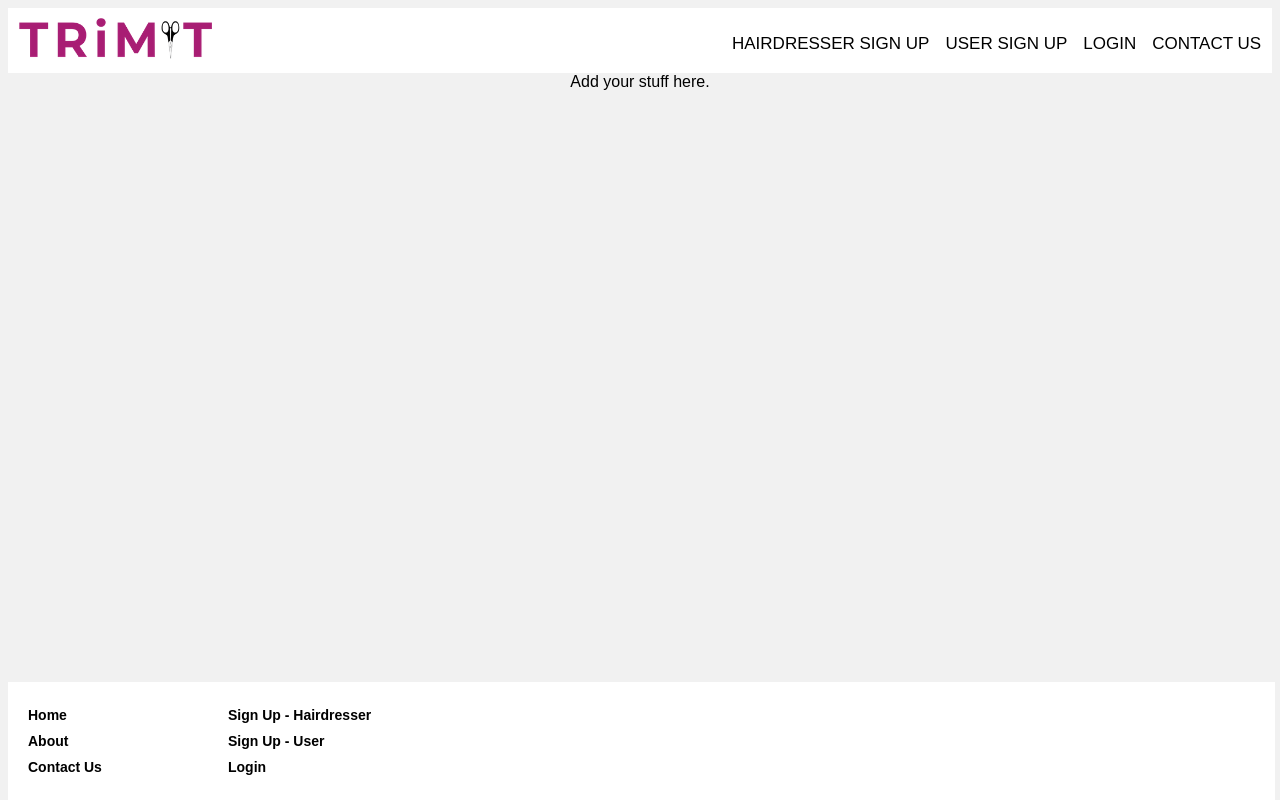
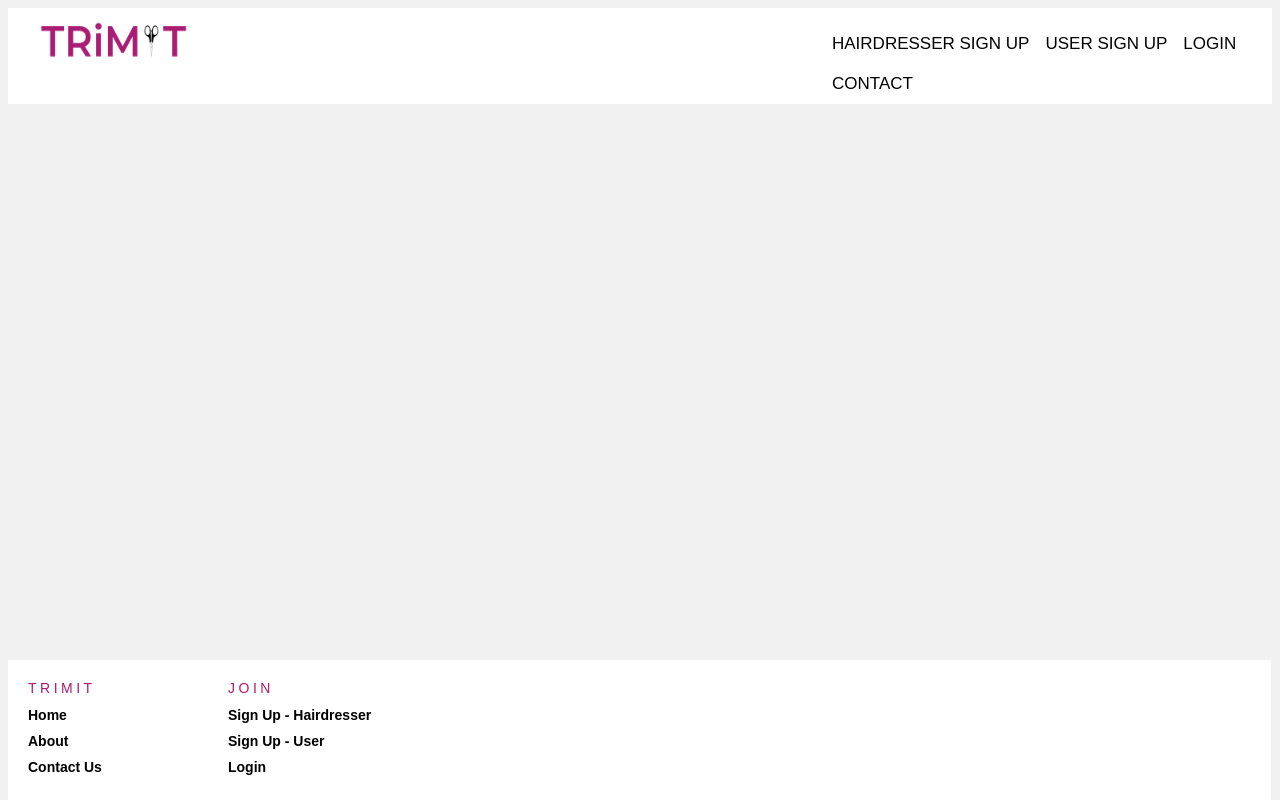
Before and after one commit to AdrianBorg/TeamI, a Django app: page / in a window 1280 px wide. Run offline with Django 3.2, Linux system fonts and the light colour scheme.

Commit message:
finished base

```diff
--- a/static/css/base.css
+++ b/static/css/base.css
@@ -4,18 +4,19 @@ body {
 }
 
 .h1 {
+    color: #a81d73;
     font-size: 30px;
     font-family: Arial, Helvetica, sans-serif;
     font-weight: bold;
 }
 
 .h2 {
-    font-size: 25px;
+    font-size: 22px;
     font-family: Arial, Helvetica, sans-serif;
 }
 
 .text {
-    font-size: 19px;
+    font-size: 17px;
     font-family: Arial, Helvetica, sans-serif;
 }
 
@@ -55,10 +56,10 @@ body {
 
 .logo{
     float: left;
-    vertical-align: left;
+    vertical-align: right;
     width: 200px;
     height: 45px;
-    margin-right: 500px;
+    margin-right: 600px;
 }
 
 .menu a:hover {
@@ -75,7 +76,7 @@ body {
 }
 
 .footer {
-    width: 99%;
+    width: 98.7%;
     position: absolute;
     bottom: 0;
     height: auto;
@@ -89,6 +90,19 @@ body {
     box-sizing: border-box;
     padding: 20px 20px 20px 20px;
 }
+
+.footer .col h1 {
+    margin: 0;
+    padding: 0;
+    font-family: inherit;
+    font-size: 14px;
+    line-height: 17px;
+    padding: 0px 0px 5px 0px;
+    color: #a81d73;
+    font-weight: normal;
+    text-transform: uppercase;
+    letter-spacing: 0.250em;
+  }
 
 .footer .col ul{
     list-style-type: none;
--- a/templates/trimit/base.html
+++ b/templates/trimit/base.html
@@ -27,7 +27,7 @@
                     <a href="#hairdresserSignUp" onclick=hairdresserSignup();>Hairdresser sign up</a>
                     <a href="#userSignUp" onclick=userSignup();>User sign up</a>
                     <a href="#login" onclick=login();>login</a>
-                    <a href="#contact" onclick=contact();>contact us</a>
+                    <a href="#contact" onclick=contact();>contact</a>
                     </ul>
                     </a>
             </div>
@@ -38,7 +38,7 @@
             <div class="container-fluid">
                 <div class="row row-centered">
                         <div class="col-lg-10">
-                                Add your stuff here.
+                               <!--Main body-->
                       </div>
             {% endblock %}
         </div>
@@ -47,6 +47,7 @@
             <div class="footer">
                 <div class="contain">
                     <div class="col">
+                        <h1>Trimit</h1>
                         <ul>
                             <li>Home</li>
                             <li>About</li>
@@ -54,6 +55,7 @@
                         </ul>
                     </div>
                     <div class="col">
+                        <h1>join</h1>
                         <ul>
                             <li>Sign Up - Hairdresser</li>
                             <li>Sign Up - User</li>
```
Also changed, not shown: static/images/logo.png.
